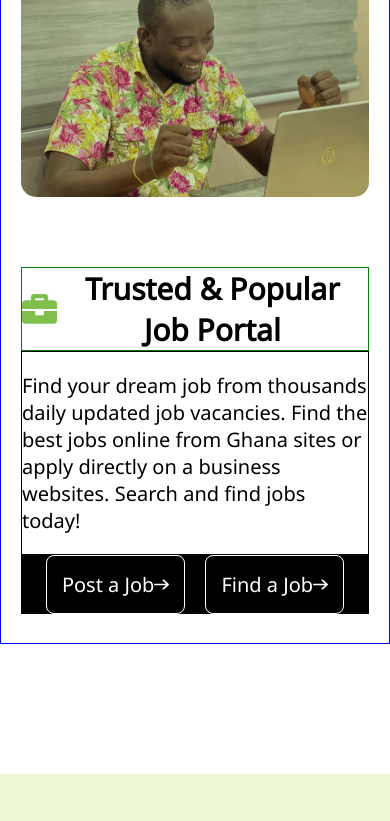
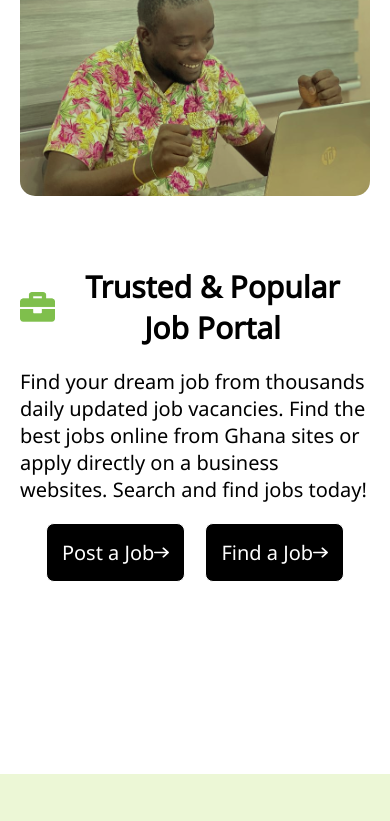
Before and after one commit to Calvinasty/Job-Post, a Vue app in the folder Jobpost_frontend/: page / in a window 390 px wide. Shown: the part 1174-1995 px from the top of the page. Built offline with nearby package versions, Linux system fonts and the light colour scheme.

Commit message:
job-portal

```diff
--- a/Jobpost_frontend/src/components/JobPortalComponent.vue
+++ b/Jobpost_frontend/src/components/JobPortalComponent.vue
@@ -47,7 +47,6 @@ export default {
     align-items: center;
     gap: 70px;
     height: 100dvh;
-    border: 1px solid blue;
 }
 
 .img-section img {
@@ -166,7 +165,6 @@ a {
         flex-direction: row;
         justify-content: center;
         align-items: center;
-        border: 1px solid green;
     }
     .icon-img img {
         width: 10%;
@@ -185,7 +183,6 @@ a {
     .text {
         width: 100%;
         font-size: 20px;
-        border: 1px solid black;
     }
 
     .text p {
@@ -199,7 +196,6 @@ a {
         flex-direction: row;
         justify-content: center;
         column-gap: 20px;
-        background-color: #000;
     }
 
     .button span {
```
